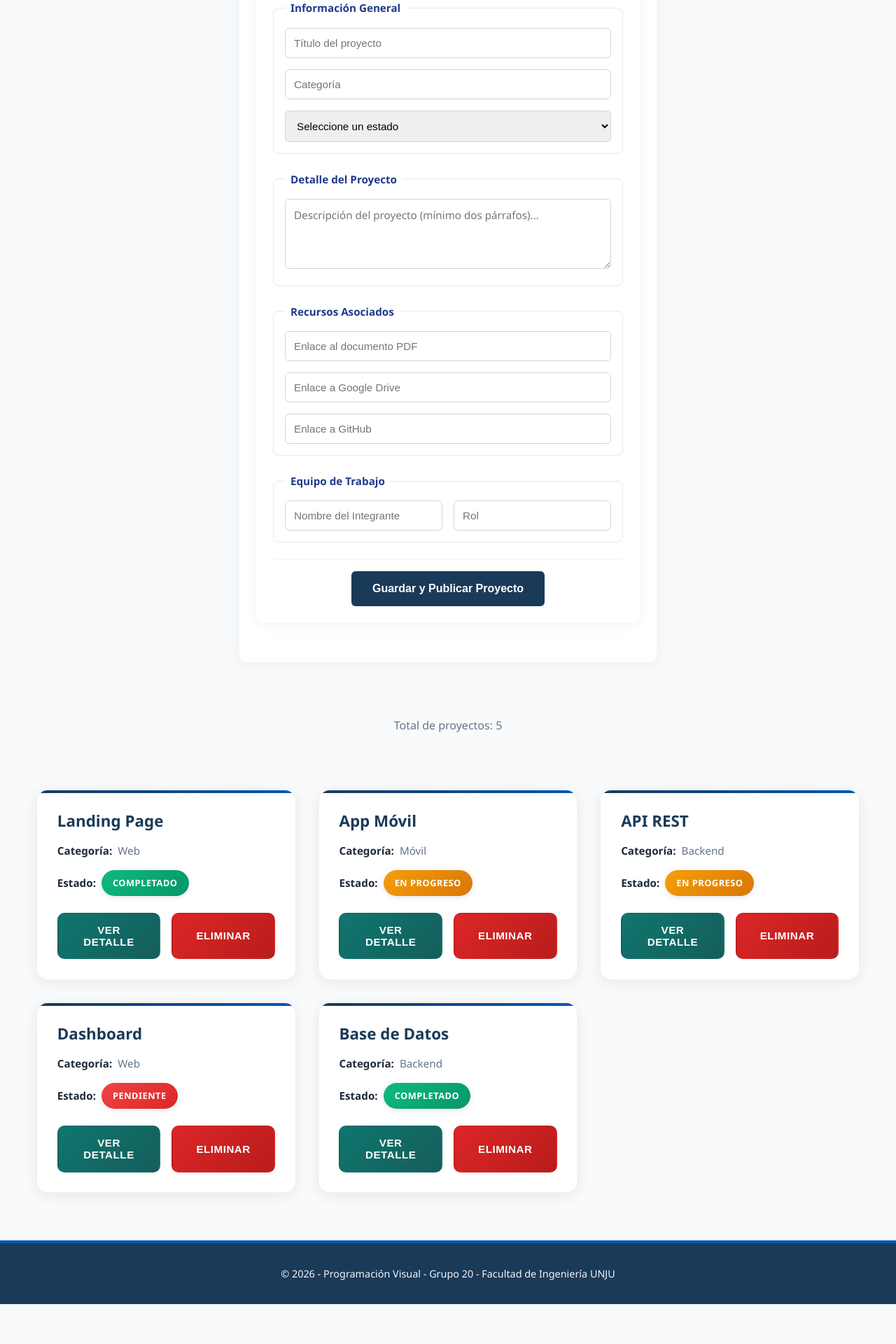
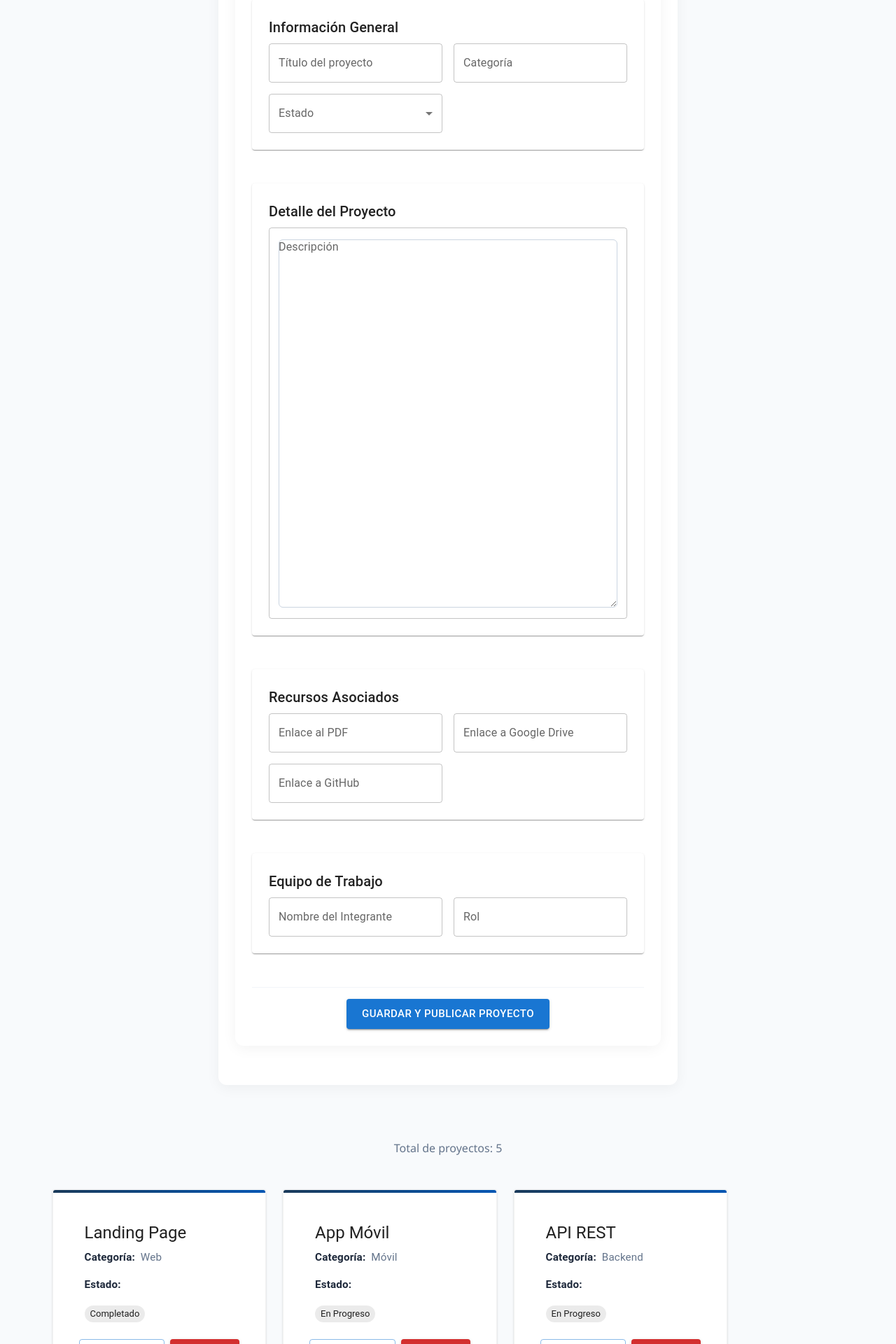
Before and after one commit to fabri982022/tp3-pv-grupo20, a React (Vite) app in the folder tp3-grupo20/: page / in a window 1280 px wide. Shown: the part 640-2560 px from the top of the page at 70% size. Before the commit the page ends 2503 px from the top, so only its background shows below. Built offline with nearby package versions, Linux system fonts and the light colour scheme.

Commit message:
Se adaptaron los componentes utilizando Material UI-Poma Aldana

```diff
--- a/tp3-grupo20/package.json
+++ b/tp3-grupo20/package.json
@@ -10,6 +10,9 @@
     "preview": "vite preview"
   },
   "dependencies": {
+    "@emotion/react": "^11.14.0",
+    "@emotion/styled": "^11.14.1",
+    "@mui/material": "^9.0.1",
     "react": "^19.2.5",
     "react-dom": "^19.2.5"
   },
--- a/tp3-grupo20/src/components/FormularioProyecto.jsx
+++ b/tp3-grupo20/src/components/FormularioProyecto.jsx
@@ -1,4 +1,12 @@
 import React, { useState } from 'react';
+
+import {
+  TextField,
+  MenuItem,
+  Button,
+  Paper,
+  Typography
+} from '@mui/material';
 
 const FormularioProyecto = ({ onAgregarProyecto }) => {
 
@@ -45,102 +53,147 @@ const FormularioProyecto = ({ onAgregarProyecto }) => {
   return (
     <div className="formulario-card">
       {/* Datos principales del proyecto */}
-      <fieldset className="form-seccion">
-        <legend>Información General</legend>
+      <Paper className="form-paper">
+        <Typography variant="h6" gutterBottom>
+          Información General
+        </Typography>
+
         <div className="grid-tres-columnas">
-          <input
-            type="text"
+
+      <TextField
+        fullWidth
+        label="Título del proyecto"
         name="título"
-            placeholder="Título del proyecto"
         value={nuevoProyecto.título}
         onChange={manejarInput}
       />
-          <input
-            type="text"
+
+      <TextField
+        fullWidth
+        label="Categoría"
         name="categoría"
-            placeholder="Categoría"
         value={nuevoProyecto.categoría}
         onChange={manejarInput}
       />
-          <select
+
+      <TextField
+        select
+        fullWidth
+        label="Estado"
         name="estado"
         value={nuevoProyecto.estado}
         onChange={manejarInput}
         >
-            <option value="">Seleccione un estado</option>
-            <option value="Pendiente">Pendiente</option>
-            <option value="En Progreso">En Progreso</option>
-            <option value="Completado">Completado</option>
-          </select>
+          <MenuItem value="">
+            Seleccione un estado
+          </MenuItem>
+          <MenuItem value="Pendiente">
+            Pendiente
+          </MenuItem>
+
+          <MenuItem value="En Progreso">
+            En Progreso
+          </MenuItem>
+
+          <MenuItem value="Completado">
+            Completado
+          </MenuItem>
+        </TextField>
+
       </div>
-      </fieldset>
+    </Paper>
 
-      {/* Descripción Extendida */}
-      <fieldset className="form-seccion">
-        <legend>Detalle del Proyecto</legend>
-        <textarea
+
+
+    {/* Detalle del proyecto */}
+    <Paper sx={{ p: 3, mb: 3 }}>
+      <Typography variant="h6" gutterBottom>
+        Detalle del Proyecto
+      </Typography>
+
+      <TextField
+        fullWidth
+        multiline
+        rows={5}
+        label="Descripción"
         name="descripcion"
-          placeholder="Descripción del proyecto (mínimo dos párrafos)..."
         value={nuevoProyecto.descripcion}
         onChange={manejarInput}
-          required
       />
-      </fieldset>
+    </Paper>
+
 
       {/* Recursos y enlaces */}
-      <fieldset className="form-seccion">
-        <legend>Recursos Asociados</legend>
+    <Paper sx={{ p: 3, mb: 3 }}>
+      <Typography variant="h6" gutterBottom>
+        Recursos Asociados
+      </Typography>
+
       <div className="grid-tres-columnas">
-          <input
-            type="url"
+
+        <TextField
+          fullWidth
+          label="Enlace al PDF"
           name="linkPdf"
-            placeholder="Enlace al documento PDF"
           value={nuevoProyecto.linkPdf}
           onChange={manejarInput}
         />
-          <input
-            type="url"
+
+        <TextField
+          fullWidth
+          label="Enlace a Google Drive"
           name="linkDrive"
-            placeholder="Enlace a Google Drive"
           value={nuevoProyecto.linkDrive}
           onChange={manejarInput}
         />
-          <input
-            type="url"
+
+        <TextField
+          fullWidth
+          label="Enlace a GitHub"
           name="linkGithub"
-            placeholder="Enlace a GitHub"
           value={nuevoProyecto.linkGithub}
           onChange={manejarInput}
         />
+
       </div>
-      </fieldset>
+    </Paper>
+      {/* Datos del equipo */}
+    <Paper sx={{ p: 3, mb: 3 }}>
+      <Typography variant="h6" gutterBottom>
+        Equipo de Trabajo
+      </Typography>
 
-      {/* Datos del equipo */}
-      <fieldset className="form-seccion">
-        <legend>Equipo de Trabajo</legend>
       <div className="grid-dos-columnas">
-          <input
-            type="text"
+
+        <TextField
+          fullWidth
+          label="Nombre del Integrante"
           name="nombreIntegrante"
-            placeholder="Nombre del Integrante"
           value={nuevoProyecto.nombreIntegrante}
           onChange={manejarInput}
         />
-          <input
-            type="text"
+
+        <TextField
+          fullWidth
+          label="Rol"
           name="rolIntegrante"
-            placeholder="Rol"
           value={nuevoProyecto.rolIntegrante}
           onChange={manejarInput}
         />
+
       </div>
-      </fieldset>
+    </Paper>
+
 
       {/* Botón de envío */}
       <div className="form-acciones">
-        <button className="btn-agregar-principal" onClick={manejarEnvio}>
+        <Button
+          variant="contained"
+          size="large"
+          onClick={manejarEnvio}
+        >
           Guardar y Publicar Proyecto
-        </button>
+        </Button>
       </div>
     </div>
   );
--- a/tp3-grupo20/src/components/ListaProyectos.jsx
+++ b/tp3-grupo20/src/components/ListaProyectos.jsx
@@ -1,9 +1,11 @@
 import { useState, useEffect, useRef } from 'react'
+import { Container, Grid } from '@mui/material'
 import ProyectoCard from './ProyectoCard'
 import DetalleProyecto from './DetalleProyecto'
 import proyectoService from '../services/proyectoService'
 import FormularioProyecto from './FormularioProyecto'
 import RegistroActividad from './RegistroActividad'
+
 
 const ListaProyectos = () => {
 
@@ -131,6 +133,7 @@ const ListaProyectos = () => {
   })
 
   return (
+  <Container maxWidth="xl">
     <main>
       <h1 className="proyectos-disponibles">Listado de Proyectos</h1>
 
@@ -155,26 +158,30 @@ const ListaProyectos = () => {
 
       <p className="total-proyectos">Total de proyectos: {proyectosDisponibles.length}</p>
 
-      <section className="proyectos-container">
+    <Grid container spacing={3}>
       {proyectosDisponibles.length > 0 ? (
         proyectosDisponibles.map((proyecto) => (
+          <Grid item xs={12} sm={6} md={4} key={proyecto.id}>
             <ProyectoCard
-              key={proyecto.id}
               proyecto={proyecto}
               eliminarProyecto={eliminarProyecto}
               seleccionarProyecto={setProyectoSeleccionado}
             />
+          </Grid>
         ))
       ) : (
+        <Grid item xs={12}>
           <p>No se encontraron proyectos.</p>
+        </Grid>
       )}
-      </section>
+    </Grid>
 
       {proyectoSeleccionado && (<DetalleProyecto proyecto={proyectoSeleccionado}/>)}
 
     {ultimaActualizacion && (<RegistroActividad mensaje={ultimaActualizacion}/>)}
 
         </main>
+      </Container>
     )
 }
 
--- a/tp3-grupo20/src/components/ProyectoCard.jsx
+++ b/tp3-grupo20/src/components/ProyectoCard.jsx
@@ -1,8 +1,16 @@
-const ProyectoCard = ({ proyecto, eliminarProyecto, seleccionarProyecto}) => {
-  // Desestructuración del objeto proyecto
+import {
+  Card,
+  CardContent,
+  CardActions,
+  Typography,
+  Button,
+  Chip
+} from '@mui/material';
+
+const ProyectoCard = ({ proyecto, eliminarProyecto, seleccionarProyecto }) => {
+
   const { título, categoría, estado, id } = proyecto;
 
-  // Manejador de eliminar con confirmación
   const confirmarEliminacion = () => {
     const confirmado = window.confirm(
       `¿Estás seguro de que deseas eliminar el proyecto "${título}"? Esta acción no se puede deshacer.`
@@ -14,30 +22,50 @@ const ProyectoCard = ({ proyecto, eliminarProyecto, seleccionarProyecto}) => {
   };
 
   return (
-    <article className="card-proyecto">
-      <h2>{título}</h2>
+    <Card className="card-proyecto">
 
-      <p>
-        <strong>Categoría:</strong> {categoría}
-      </p>
+      <CardContent>
 
-      <p>
-        <strong>Estado:</strong> <span className={`estado estado-${estado.toLowerCase().replace(/\s+/g, '-')}`}>{estado}</span>
-      </p>
+        <Typography variant="h5" gutterBottom>
+          {título}
+        </Typography>
 
-      <div className="botones-tarjeta">
-        {/*<button className="btn btn-detalle"  title="Ver más información del proyecto" onClick={() => seleccionarProyecto(proyecto)}>
+        <Typography variant="body1">
+          <strong>Categoría:</strong> {categoría}
+        </Typography>
+
+        <Typography variant="body1">
+          <strong>Estado:</strong>
+        </Typography>
+
+        <Chip
+          label={estado}
+          size="small"
+        />
+
+      </CardContent>
+
+      <CardActions>
+
+        <Button
+          variant="outlined"
+          onClick={() => seleccionarProyecto(proyecto)}
+        >
           Ver detalle
-        </button>*/}
-      <button className="btn btn-detalle" onClick={() => seleccionarProyecto(proyecto)}>
-         Ver detalle
-      </button>
+        </Button>
 
-        <button className="btn btn-eliminar" onClick={confirmarEliminacion} title="Eliminar este proyecto">
+        <Button
+          variant="contained"
+          color="error"
+          onClick={confirmarEliminacion}
+        >
           Eliminar
-        </button>
-      </div>
-    </article>
-  )
-}
-export default ProyectoCard
+        </Button>
+
+      </CardActions>
+
+    </Card>
+  );
+};
+
+export default ProyectoCard;
--- a/tp3-grupo20/src/components/RegistroActividad.jsx
+++ b/tp3-grupo20/src/components/RegistroActividad.jsx
@@ -1,11 +1,11 @@
+import { Alert } from '@mui/material';
+
 const RegistroActividad = ({ mensaje }) => {
   return (
-    <section className="registro-actividad">
-      <p className="mensaje-actualizacion">
-        {mensaje}
-      </p>
-    </section>
-  )
-}
+    <Alert severity="info">
+      {mensaje}
+    </Alert>
+  );
+};
 
-export default RegistroActividad
+export default RegistroActividad;
--- a/tp3-grupo20/src/css/proyectos.css
+++ b/tp3-grupo20/src/css/proyectos.css
@@ -391,7 +391,7 @@ header {
   font-size: 0.95rem;
 }
 
-/* Inputs estilizados */
+/* Inputs estilizados
 .formulario-card input,
 .formulario-card select {
   padding: 12px;
@@ -400,9 +400,11 @@ header {
   font-size: 0.95rem;
   width: 100%;
   box-sizing: border-box;
-}
+} */
 
-/* Foco de interacción limpio */
+
+
+/* Foco de interacción limpio
 .formulario-card input:focus,
 .formulario-card select:focus,
 .formulario-card textarea:focus {
@@ -410,6 +412,7 @@ header {
   border-color: #3b82f6;
   box-shadow: 0 0 0 3px rgba(59, 130, 246, 0.15);
 }
+  */
 
 /* Área inferior del botón de Guardado */
 .form-acciones {
@@ -673,3 +676,9 @@ footer p {
   margin: 15px 0;
   box-shadow: 0 2px 8px rgba(0, 0, 0, 0.08);
 }
+
+
+.form-paper {
+  padding: 24px;
+  margin-bottom: 24px;
+}
```
Also changed, not shown: 1 other file (tests, documents, lock files or other folders). Lines whose indentation alone changed are shown as unchanged.
